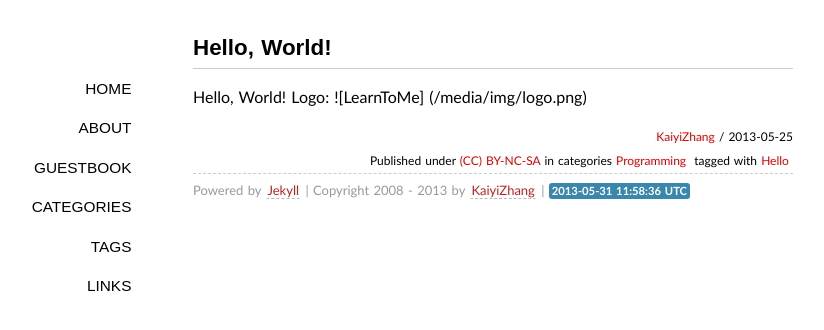
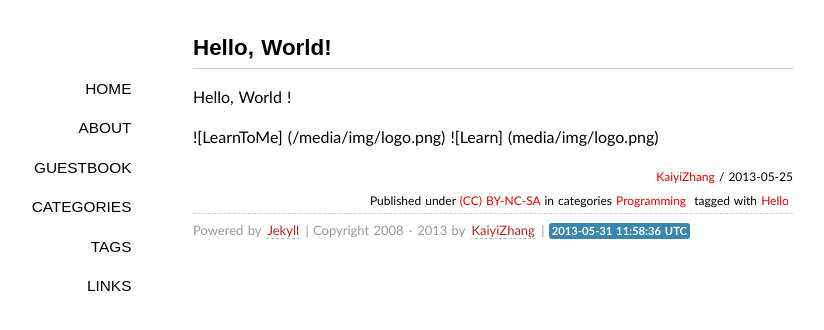
Before and after one commit to LearnToMe/Blog, a Jekyll site: the page built from _posts/2013/2013-05-25-Hello-World.md, in a window 1280 px wide. Shown: the top 330 px of the page, without its empty margins (147-971 px from the left). Built offline with Jekyll 4.4.1, drawn with Linux system fonts in a browser that asks for light colours; some web fonts are replaced; Markdown is read by kramdown in place of the engine named in the settings; comment, search, counter and statistics services are not loaded.

Commit message:
Fix Img url recogise as code

```diff
--- a/_posts/2013/2013-05-25-Hello-World.md
+++ b/_posts/2013/2013-05-25-Hello-World.md
@@ -6,7 +6,7 @@
 tags:
 - Hello
 ---
+Hello, World !
 
-Hello, World!
-    Logo:
-    ![LearnToMe] (/media/img/logo.png)
+![LearnToMe] (/media/img/logo.png)
+![Learn] (media/img/logo.png)
```
